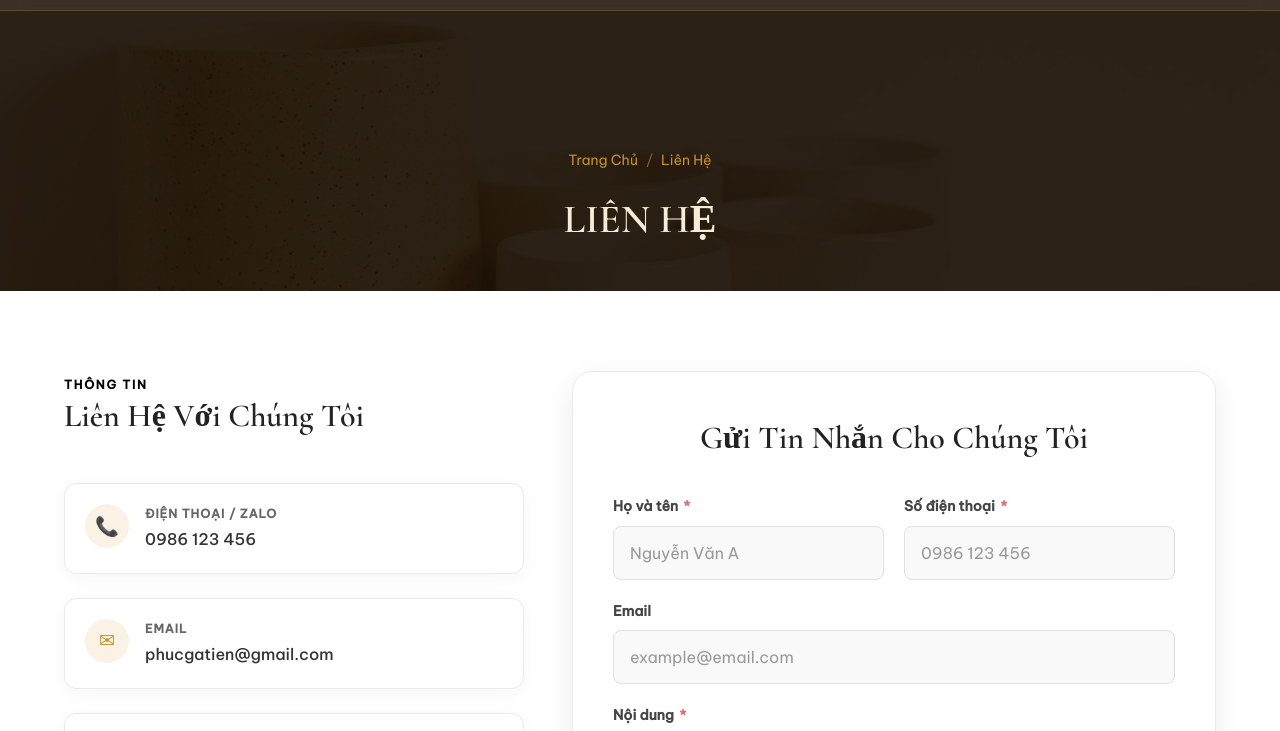
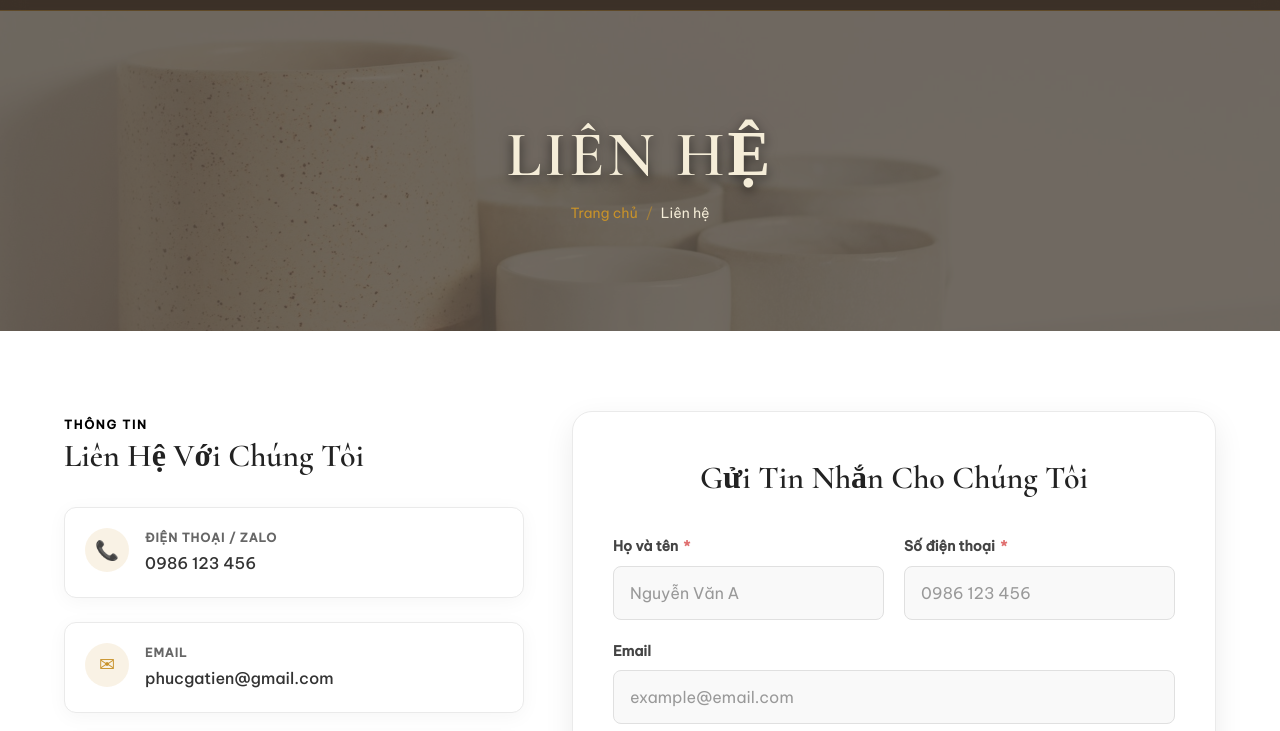
Before and after one commit to caocuong2kk2-prog/Battrangonline, a plain HTML site: page user/contact.html in a window 1280 px wide. Shown: the part 61-792 px from the top of the page. Drawn offline with nearby package versions, Linux system fonts and the light colour scheme.

Commit message:
update new code

```diff
--- a/user/contact.html
+++ b/user/contact.html
@@ -23,11 +23,12 @@
 
     .contact-hero {
       position: relative;
-      height: 280px;
+      height: 320px;
       display: flex;
-      align-items: flex-end;
+      align-items: center;
+      justify-content: center;
       overflow: hidden;
-      background: var(--color-bg-mid);
+      text-align: center;
     }
 
     .contact-hero__bg {
@@ -39,28 +40,31 @@
       width: 100%;
       height: 100%;
       object-fit: cover;
-      opacity: 0.3;
+      opacity: 0.4;
     }
 
     .contact-hero__overlay {
       position: absolute;
       inset: 0;
-      background: rgba(26, 15, 5, 0.75);
+      background: rgba(26, 15, 5, 0.6);
     }
 
     .contact-hero__content {
       position: relative;
       z-index: 1;
-      padding-bottom: var(--space-10);
       width: 100%;
     }
 
     .contact-hero__title {
       font-family: var(--font-heading);
-      font-size: var(--fs-3xl);
+      font-size: clamp(2.5rem, 5vw, 4rem);
       font-weight: var(--fw-bold);
-      color: var(--color-text-primary);
-      text-align: center;
+      color: #F5EDD8;
+      line-height: 1.2;
+      margin-bottom: var(--space-2);
+      text-shadow: 0 4px 12px rgba(0,0,0,0.6);
+      letter-spacing: 0.05em;
+      text-transform: uppercase;
     }
 
     /* Contact grid */
@@ -307,11 +311,11 @@
       </div>
       <div class="container">
         <div class="contact-hero__content">
-          <nav class="breadcrumb" aria-label="Breadcrumb" style="justify-content:center;">
-            <span class="breadcrumb__item"><a class="breadcrumb__link" href="index.html">Trang Chủ</a></span>
-            <span class="breadcrumb__item"><span class="breadcrumb__current">Liên Hệ</span></span>
+          <h1 class="contact-hero__title">LIÊN HỆ</h1>
+          <nav class="breadcrumb" aria-label="Breadcrumb" style="justify-content:center; padding:0;">
+            <span class="breadcrumb__item"><a class="breadcrumb__link" href="index.html">Trang chủ</a></span>
+            <span class="breadcrumb__item"><span class="breadcrumb__current" style="color:#F5EDD8;">Liên hệ</span></span>
           </nav>
-          <h1 class="contact-hero__title">LIÊN HỆ</h1>
         </div>
       </div>
     </section>
@@ -370,7 +374,6 @@
           <div class="contact-form-panel reveal-right">
             <h3 class="contact-form-title">Gửi Tin Nhắn Cho Chúng Tôi</h3>
             <form id="contact-form" novalidate aria-label="Form liên hệ">
-
               <div class="form-row">
                 <div class="form-group" id="group-name">
                   <label class="form-label" for="contact-name">Họ và tên <span class="required">*</span></label>
--- a/user/css/layout.css
+++ b/user/css/layout.css
@@ -513,7 +513,6 @@ select {
   font-weight: var(--fw-bold);
   color: var(--color-text-black);
   line-height: 1.2;
-  margin-bottom: var(--space-4);
 }
 
 .section-header__desc {
@@ -609,7 +608,7 @@ select {
 }
 
 .breadcrumb__link:hover {
-  color: var(--color-accent);
+  color: var(--color-accent-hover);
 }
 
 .breadcrumb__current {
```
Also changed, not shown: user/about.html (+15 -12 lines), user/journey.html (+18 -16 lines).
